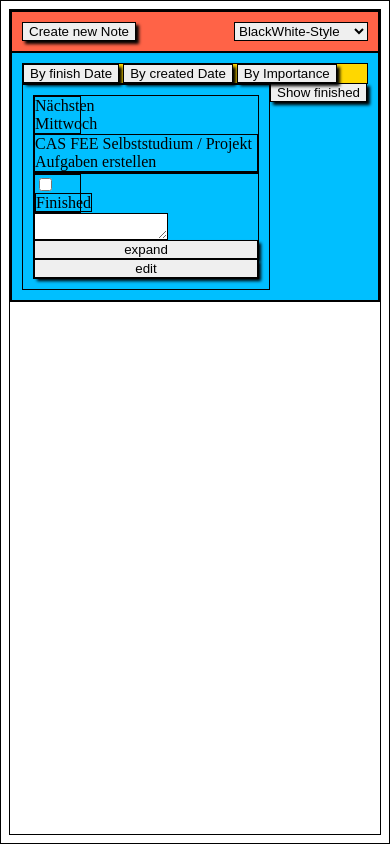
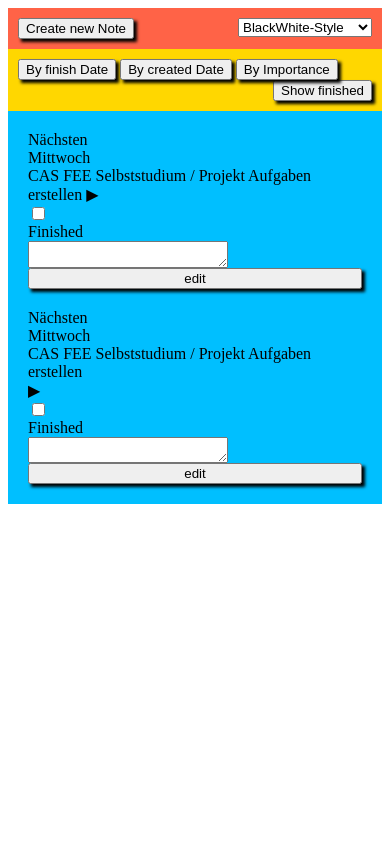
Before and after one commit to TheMen4ce/note-pro, a website: page app/index.html in a window 390 px wide. Drawn offline with nearby package versions, Linux system fonts and the light colour scheme.

Commit message:
added responsiveness with scroll of notes other minor changes

```diff
--- a/app/css/main.css
+++ b/app/css/main.css
@@ -2,13 +2,13 @@
     Layout
 */
 .wrapper {
+    height: 100%;
     display: flex;
-    flex-flow: row wrap;
+    flex-direction: column;
   }
 
 .wrapper > * {
     padding: 10px;
-    flex: 1 100%;
 }
 
 header {
@@ -17,6 +17,7 @@ header {
 
 .notes {
     text-align: left;
+    overflow-y: auto;
     background: deepskyblue;
 }
 
@@ -59,6 +60,18 @@ button {
     flex-direction: row;
 }
 
+.btn-expand:before{
+    content: "▶";
+}
+
+.btn-expand:active{
+    background-color: black;
+}
+
+.btn-expand.clicked:before{
+    content: "▼";
+}
+
 .note-dodate{
     width: 20%;
 }
@@ -73,12 +86,12 @@ textarea {
 }
 
 .expanded {
-    height: 8em;
+    height: 18em;
     transition: all 1s;
 }
 
 * {
-    border: 1px solid black;
+    /* border: 1px solid black; */
 }
 
 /*
--- a/app/index.html
+++ b/app/index.html
@@ -2,6 +2,7 @@
 
 <head>
 	<title>Note Pro</title>
+	<meta charset=utf-8 />
 	<link rel="stylesheet" href="/css/main.css">
 </head>
 
@@ -14,7 +15,6 @@
 				<option>BlackOrange-Style</option>
 			</select>
 		</header>
-		<section class="notes">
 		<nav class="navbar">
 			<button>By finish Date</button>
 			<button>By created Date</button>
@@ -22,10 +22,13 @@
 
 			<button class="btn-show-finished">Show finished</button>
 		</nav>
+		<section class="notes">
 			<article class="note">
 				<div class="note-header">
 					<div class="note-dodate">Nächsten Mittwoch</div>
-					<div>CAS FEE Selbststudium / Projekt Aufgaben erstellen</div>
+					<div>CAS FEE Selbststudium / Projekt Aufgaben erstellen
+						<span class="btn-expand"></span>
+					</div>
 				</div>
 				<div class="note-header">
 					<div class="note-checkbox">
@@ -33,7 +36,22 @@
 						<label for="bx-done">Finished</label>
 					</div>
 					<textarea class="expandable" rows="1" cols="10"></textarea>
-					<button class="btn-expand">expand</button>
+					<button class="btn-edit">edit</button>
+				</div>
+			</article>
+			<article class="note">
+				<div class="note-header">
+					<div class="note-dodate">Nächsten Mittwoch</div>
+					<div>CAS FEE Selbststudium / Projekt Aufgaben erstellen</div>
+					<span class="btn-expand"></span>
+				</div>
+				<div class="note-header">
+					<div class="note-checkbox">
+						<input id="bx-done" type="checkbox">
+						<label for="bx-done">Finished</label>
+					</div>
+					<textarea class="expandable" rows="1" cols="10"></textarea>
+
 					<button class="btn-edit">edit</button>
 				</div>
 			</article>
--- a/app/js/main.js
+++ b/app/js/main.js
@@ -1,5 +1,6 @@
-$('.btn-expand').click(function () {
-    $('.expandable').toggleClass('expanded', [2]);
+$('.btn-expand').click(function (btn) {
+    $(this).toggleClass('clicked');
+    $(this).parent().parent().parent().find('.expandable').toggleClass('expanded', [2]);
 });
 
 $('.btn-edit').click(function () {
--- a/package.json
+++ b/package.json
@@ -12,6 +12,7 @@
   "homepage": "https://github.com/TheMen4ce/cas-fee_01",
   "dependencies": {
     "serve": "^6.1.0",
+    "handlebars": "^4.0.10",
     "jquery": "^3.2.1"
   },
   "scripts": {
```
Also changed, not shown: README.md, 1 other file. Lines whose indentation alone changed are shown as unchanged.
